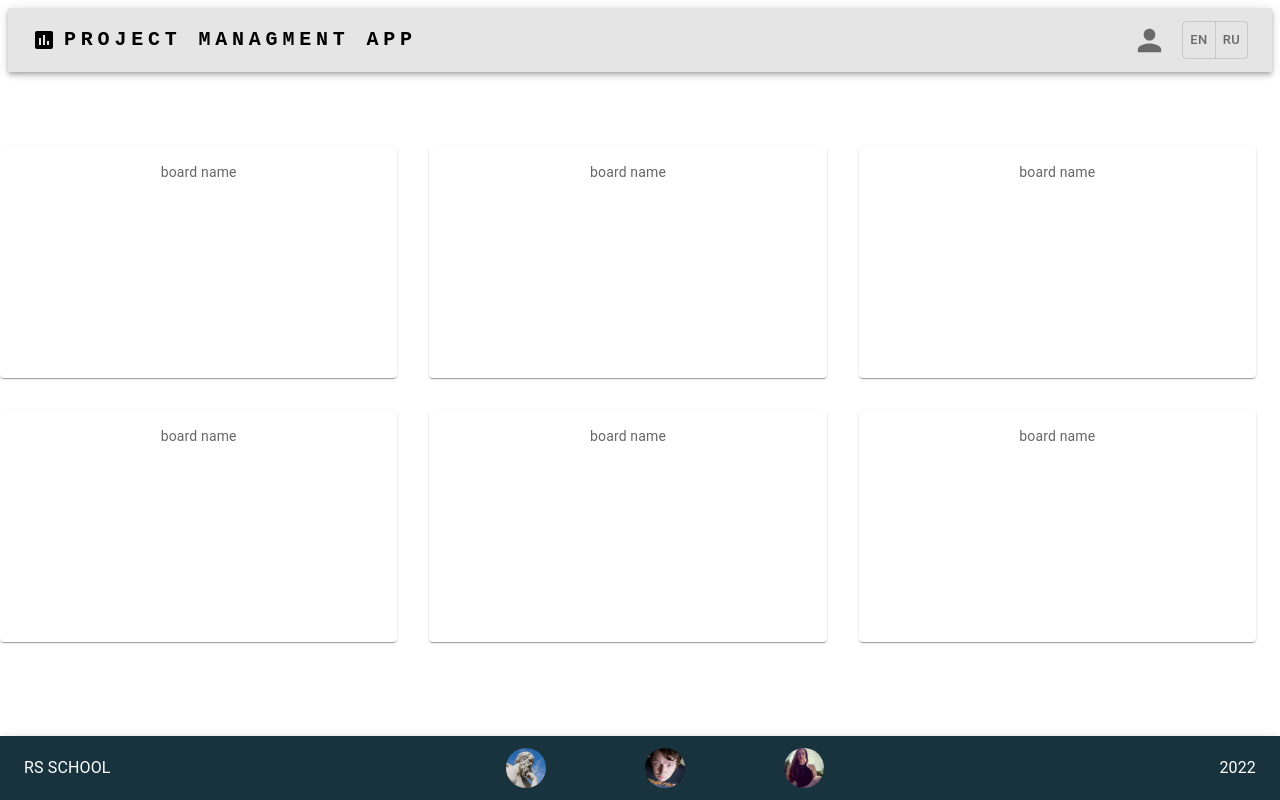
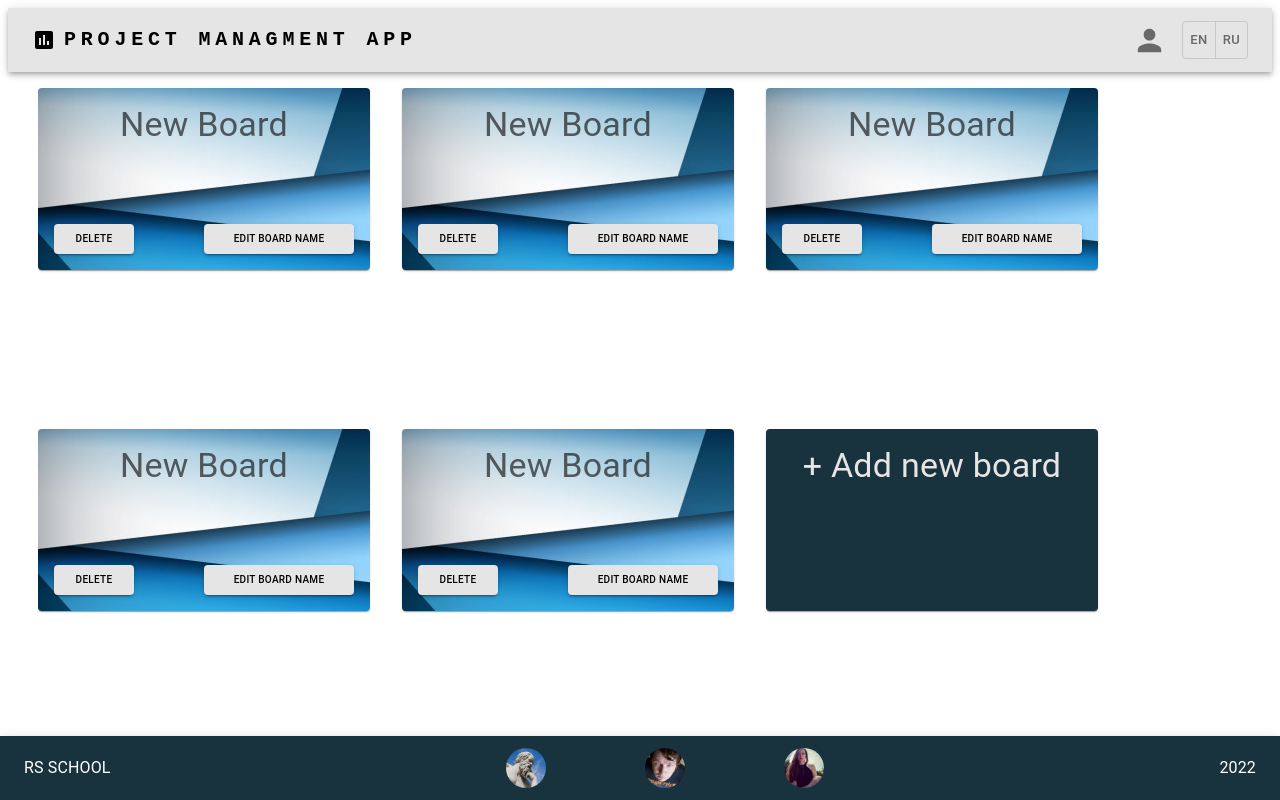
Before and after one commit to intellectualDarknet/react-manament-front, a React (Create React App) app in the folder my-app/: page /Boards in a window 1280 px wide. Built offline with nearby package versions, Linux system fonts and the light colour scheme.

Commit message:
feat: add board container and board

```diff
--- a/my-app/src/App.tsx
+++ b/my-app/src/App.tsx
@@ -2,7 +2,7 @@ import React from 'react';
 import { BrowserRouter, Route, Routes } from 'react-router-dom';
 import './App.scss';
 import Authorization from './pages/authorization/authorization';
-import Boards from './pages/boards/boards';
+import Boards from './pages/boards';
 import Errorpage from './pages/error/error';
 import Start from './pages/start/start';
 import { ThemeProvider } from '@mui/material/styles';
--- /dev/null
+++ b/my-app/src/components/Board/index.tsx
@@ -0,0 +1,82 @@
+import Box from '@mui/material/Box';
+import Button from '@mui/material/Button';
+import Paper from '@mui/material/Paper';
+import { Dialog, DialogActions, DialogContent, DialogContentText, DialogTitle, styled, TextField } from '@mui/material';
+import Typography from '@mui/material/Typography';
+import background from './../../assets/img/background2.jpg';
+import { useState } from 'react';
+
+const Item = styled(Paper)(({ theme }) => ({
+  ...theme.typography.body2,
+  backgroundImage: `url(${background})`,
+  padding: theme.spacing(2),
+  margin: theme.spacing(2),
+  textAlign: 'center',
+  color: theme.palette.text.secondary,
+}));
+
+const Board = () => {
+  const [open, setOpen] = useState<boolean>(false);
+  const [name, setName] = useState<string>('New Board');
+  const [input, setInput] = useState<string>('');
+
+  const handleClickOpen = () => {
+    setOpen(true);
+  };
+
+  const handleClose = () => {
+    setOpen(false);
+  };
+  const handleRename = () => {
+    setName(input);
+    setOpen(false);
+  };
+  return (
+    <Item
+      sx={{
+        height: '150px',
+        width: '300px',
+        display: 'flex',
+        justifyContent: 'space-between',
+        flexDirection: 'column',
+      }}
+    >
+      <Typography variant="h4" gutterBottom>
+        {name}
+      </Typography>
+      <Box sx={{ display: 'flex', justifyContent: 'space-between' }}>
+        <Button sx={{ width: '80px', height: '30px', fontSize: '10px' }} variant="contained">
+          Delete
+        </Button>
+        <Button sx={{ width: '150px', height: '30px', fontSize: '10px' }} variant="contained" onClick={handleClickOpen}>
+          Edit board name
+        </Button>
+        <Dialog open={open} onClose={handleClose}>
+          <DialogTitle>Rename board</DialogTitle>
+          <DialogContent>
+            <DialogContentText>Enter new name</DialogContentText>
+            <TextField
+              autoFocus
+              id="name"
+              type="text"
+              fullWidth
+              onChange={(e) => {
+                setInput(e.target.value);
+              }}
+            />
+          </DialogContent>
+          <DialogActions>
+            <Button sx={{ color: 'black' }} onClick={handleClose}>
+              Cancel
+            </Button>
+            <Button sx={{ color: 'black' }} onClick={handleRename}>
+              Rename
+            </Button>
+          </DialogActions>
+        </Dialog>
+      </Box>
+    </Item>
+  );
+};
+
+export default Board;
--- a/my-app/src/pages/boards/boards.tsx
+++ /dev/null
@@ -1,29 +0,0 @@
-import Box from '@mui/material/Box';
-import Grid from '@mui/material/Grid';
-import Paper from '@mui/material/Paper';
-import { styled } from '@mui/material/styles';
-
-const Item = styled(Paper)(({ theme }) => ({
-  backgroundColor: theme.palette.mode === 'dark' ? '#1A2027' : '#fff',
-  ...theme.typography.body2,
-  padding: theme.spacing(2),
-  margin: theme.spacing(2),
-  textAlign: 'center',
-  color: theme.palette.text.secondary,
-}));
-
-const Boards = () => {
-  return (
-    <Box sx={{ flexGrow: 1 }}>
-      <Grid container spacing={{ xs: 2, md: 3 }} columns={{ xs: 4, sm: 8, md: 12 }}>
-        {Array.from(Array(6)).map((_, index) => (
-          <Grid xs={2} sm={4} md={4} key={index}>
-            <Item sx={{ height: '200px' }}>board name</Item>
-          </Grid>
-        ))}
-      </Grid>
-    </Box>
-  );
-};
-
-export default Boards;
--- /dev/null
+++ b/my-app/src/pages/boards/index.tsx
@@ -0,0 +1,81 @@
+import { Dialog, DialogActions, DialogContent, DialogContentText, DialogTitle, styled } from '@mui/material';
+import Box from '@mui/material/Box';
+import Button from '@mui/material/Button';
+import Grid from '@mui/material/Grid';
+import Paper from '@mui/material/Paper';
+import TextField from '@mui/material/TextField';
+import Typography from '@mui/material/Typography';
+import { useState } from 'react';
+import Board from './../../components/Board';
+
+const Item = styled(Paper)(({ theme }) => ({
+  ...theme.typography.body2,
+  backgroundColor: theme.palette.secondary.main,
+  padding: theme.spacing(2),
+  margin: theme.spacing(2),
+  textAlign: 'center',
+  color: theme.palette.primary.main,
+}));
+
+const Boards = () => {
+  const [open, setOpen] = useState<boolean>(false);
+
+  const handleClickOpen = () => {
+    setOpen(true);
+  };
+
+  const handleClose = () => {
+    setOpen(false);
+  };
+  return (
+    <Box
+      sx={{
+        display: 'flex',
+        overflowY: 'scroll',
+        height: '100%',
+        justifyContent: 'center',
+        width: '100%',
+        margin: '30px 0 0 30px',
+      }}
+    >
+      <Grid container sx={{ flexGrow: 1, justifyContent: 'start' }} spacing={2} columns={{ xs: 4, sm: 3 }}>
+        {Array.from(Array(5)).map((_, index) => (
+          <Board key={index} />
+        ))}
+        <div>
+          <Item
+            sx={{
+              width: '300px',
+              height: '150px',
+              display: 'flex',
+              justifyContent: 'center',
+              alignSelf: 'center',
+            }}
+            onClick={handleClickOpen}
+          >
+            <Typography variant="h4" gutterBottom>
+              + Add new board
+            </Typography>
+          </Item>
+          <Dialog open={open} onClose={handleClose}>
+            <DialogTitle>Add new board</DialogTitle>
+            <DialogContent>
+              <DialogContentText>Please enter name of the board.</DialogContentText>
+              <TextField autoFocus id="name" type="text" fullWidth />
+            </DialogContent>
+            <DialogActions>
+              <Button sx={{ color: 'black' }} onClick={handleClose}>
+                Cancel
+              </Button>
+              <Button sx={{ color: 'black' }} onClick={handleClose}>
+                Add
+              </Button>
+            </DialogActions>
+          </Dialog>
+        </div>
+      </Grid>
+    </Box>
+  );
+};
+
+export default Boards;
```
Also changed, not shown: my-app/src/assets/img/background2.jpg (added).
